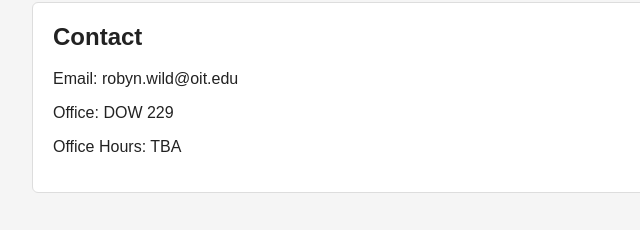
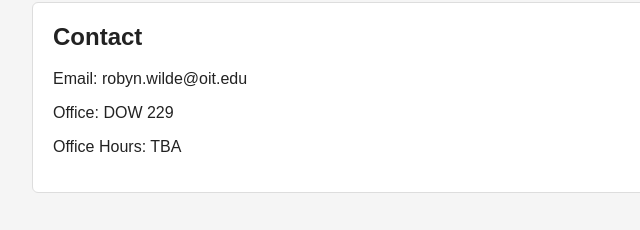
Before and after one commit to rwilde-physics/rwilde-physics.github.io, a plain HTML site: page index.html in a window 1280 px wide. Shown: the part 1490-1720 px from the top of the page, 158-798 px from the left. Drawn offline with Linux system fonts and the light colour scheme.

```diff
--- a/index.html
+++ b/index.html
@@ -166,7 +166,7 @@
 
   <div class="section" id="contact">
     <h2>Contact</h2>
-    <p>Email: robyn.wild@oit.edu</p>
+    <p>Email: robyn.wilde@oit.edu</p>
     <p>Office: DOW 229</p>
     <p>Office Hours: TBA </p>
   </div>
```
